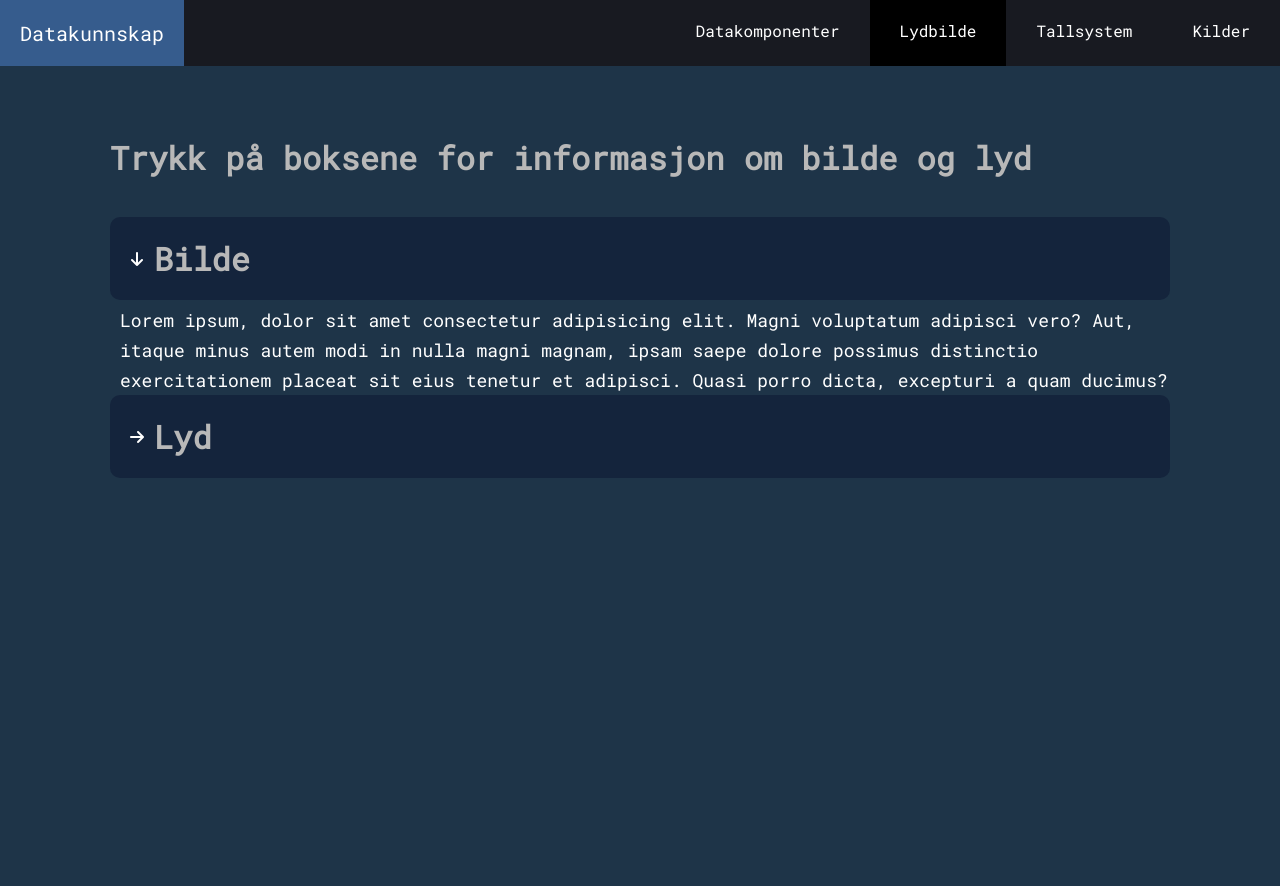
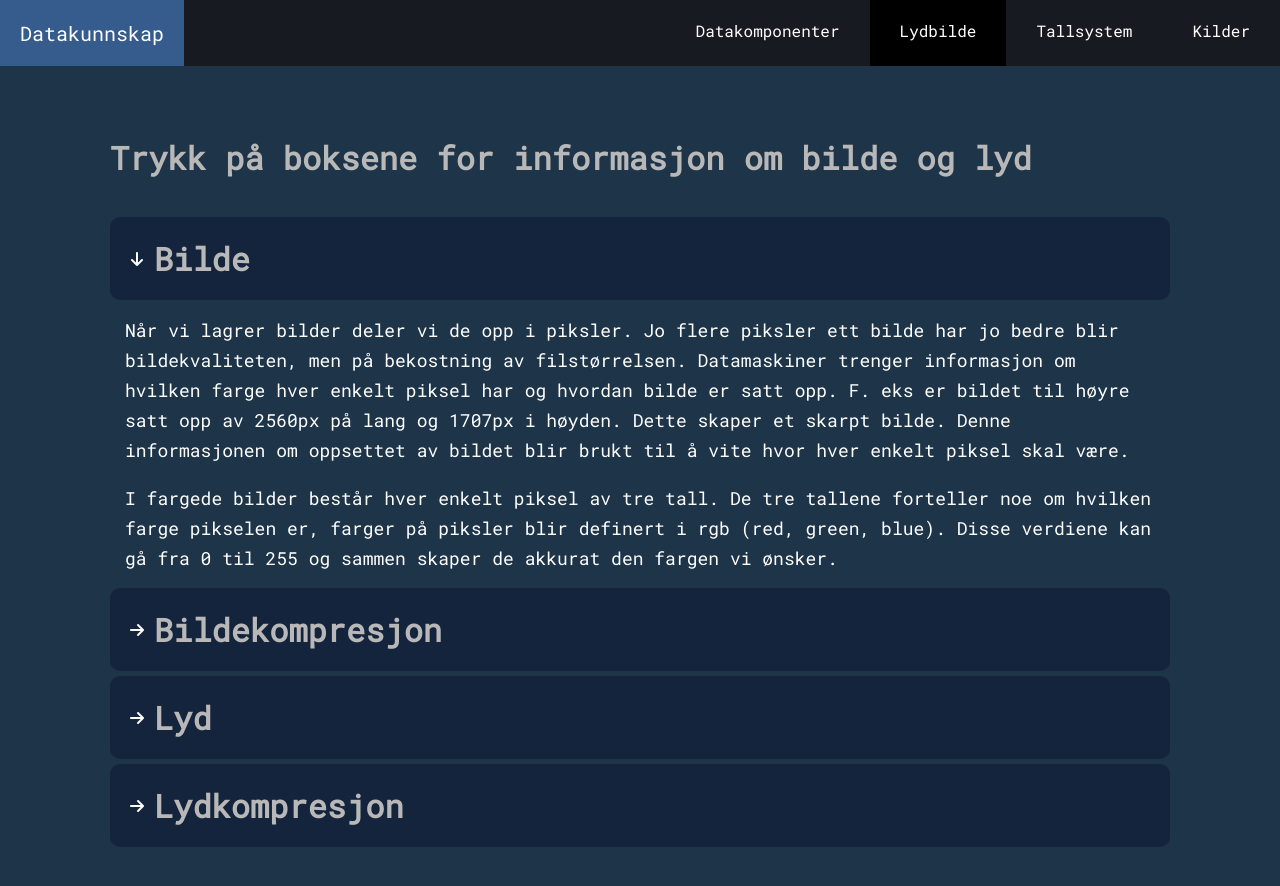
Before and after one commit to SaFeVik/Datakunnskap, a plain HTML site: page HTML/lyd-bilde.html in a window 1280 px wide. Both pictures are taken after a click on the element "Bilde". Before the commit the page ends 800 px from the top, so only its background shows below. Drawn offline with Linux system fonts and the light colour scheme.

Commit message:
bildetekst osv

```diff
--- a/CSS/lyd-bilde.css
+++ b/CSS/lyd-bilde.css
@@ -1,13 +1,10 @@
-main p{
-    margin-left: 10px;
-}
 
-.bilde h1, .lyd h1{
+.boks h1{
     margin: 0;
     display: inline;
     margin-left: 10px;
 }
-.bilde, .lyd{
+.boks{
     background-color: rgb(20, 36, 60);
     margin-bottom: 5px;
     padding: 20px;
@@ -15,21 +12,26 @@ main p{
     display: flex;
     align-items: center;
 }
-.bilde:hover, .lyd:hover{
+.boks:hover{
     cursor: pointer;
     background-color: rgb(17, 29, 47);
 }
 
-.bildetekst, .lydtekst{
+h2{
+    margin-block: 20px;
+}
+
+.tekst{
     display: none;
+    margin: 15px 15px;
 }
-.bildetekst.show, .lydtekst.show{
-    display: flex;
+.tekst.show {
+    display: block;
 }
-.en, .to{
+.fa-arrow-right{
     color: white;
     transition: transform 0.2s cubic-bezier(0.17, 0.63, 1, 1.37);
 }
-.en.show, .to.show{
+.fa-arrow-right.show{
     transform: rotate(90deg);
 }
--- a/CSS/nav.css
+++ b/CSS/nav.css
@@ -16,7 +16,7 @@ main{
     padding: 20px;
 }
 
-h1, p, a{
+h1, h2, p, a{
     font-family: 'League Gothic', sans-serif;
     font-family: 'Roboto Mono', monospace;
 }
@@ -82,6 +82,9 @@ p{
     line-height: 30px;
     font-size: 18px;
 }
+h2{
+    color: #65c0f4;
+}
 
 
 
--- a/HTML/lyd-bilde.html
+++ b/HTML/lyd-bilde.html
@@ -28,26 +28,46 @@
     <main>
         <h1>Trykk på boksene for informasjon om bilde og lyd</h1>
         <br>
-        <div class="bilde">
+        <div class="bilde boks">
             <i class="fa-solid fa-arrow-right en"></i><h1>Bilde</h1>
         </div>
-        <div class="bildetekst">
-            <p>Lorem ipsum, dolor sit amet consectetur adipisicing elit. Magni voluptatum adipisci vero? Aut, itaque minus autem modi in nulla magni magnam, ipsam saepe dolore possimus distinctio exercitationem placeat sit eius tenetur et adipisci. Quasi porro dicta, excepturi a quam ducimus?</p>
+        <div class="bildetekst tekst">
+            <p>Når vi lagrer bilder deler vi de opp i piksler. Jo flere piksler ett bilde har jo bedre blir bildekvaliteten, men på bekostning av filstørrelsen. Datamaskiner trenger informasjon om hvilken farge hver enkelt piksel har og hvordan bilde er satt opp. F. eks er bildet til høyre satt opp av 2560px på lang og 1707px i høyden. Dette skaper et skarpt bilde. Denne informasjonen om oppsettet av bildet blir brukt til å vite hvor hver enkelt piksel skal være.</p>
+            <br>
+            <p>I fargede bilder består hver enkelt piksel av tre tall. De tre tallene forteller noe om hvilken farge pikselen er, farger på piksler blir definert i rgb (red, green, blue). Disse verdiene kan gå fra 0 til 255 og sammen skaper de akkurat den fargen vi ønsker.</p>
+        </div>
+
+        <div class="bilde-kompresjon boks">
+            <i class="fa-solid fa-arrow-right to"></i><h1>Bildekompresjon</h1>
+        </div>
+        <div class="bilde-kompresjontekst tekst">
+            <p>Bilder kan komprimeres på to måter. Tapsfri kompresjon og destruktiv kompresjon. Vi komprimerer mediefiler på grunn av at de ofte tar stor plass.</p>
+
+            <h2>Tapsfri kompresjon</h2>
+            <p>Tapsfri kompresjon komprimerer bildet uten at det går utover kvaliteten. Det vil si at bildet kan gjenskapes helt likt etter komprimeringen. Under tapsfri kompresjon omskrives piksler på rad med samme farge til mindre koder. På for eksempel et bilde med en hvit strek langs toppen der pikslene er lagret som: (255, 255, 255), (255,255, 255), (255, 255, 255) ... vil det heller stå 3 x (255, 255, 255). Det vil altså stå antallet hvite piksler på raden, oppfulgt av fargekoden for hvite piksler. Dette vil redusere koden som trengs for å produsere bildet, og samtidig, gjenskape bildet med 100% likhet.</p>
+
+            <h2>Destruktiv kompresjon</h2>
+            <p>Destruktiv kompresjon brukes ofte hos bilder ettersom det ofte ikke er mange like bildepunkter etter hverandre. Et øye klarer ikke å fange opp alle pikslene på et bilde. Derfor funker det å bruke destruktiv kompresjon på bilder. Under destruktiv kompresjon blir bildet først delt inn i mindre ruter, og antallet farger blir redusert. Altså, farger som ser like ut blir satt til å være den samme. Når noen da ser på bildet fra vanlig avstand vil de ikke kunne se at bildet er komprimert.</p>
 
         </div>
 
-        <div class="lyd">
-            <i class="fa-solid fa-arrow-right to"></i><h1>Lyd</h1>
+        <div class="lyd boks">
+            <i class="fa-solid fa-arrow-right tre"></i><h1>Lyd</h1>
         </div>
-        <div class="lydtekst">
+        <div class="lydtekst tekst">
             <p>Lorem ipsum, dolor sit amet consectetur adipisicing elit. Magni voluptatum adipisci vero? Aut, itaque minus autem modi in nulla magni magnam, ipsam saepe dolore possimus distinctio exercitationem placeat sit eius tenetur et adipisci. Quasi porro dicta, excepturi a quam ducimus?</p>
+        </div>
 
+        <div class="lyd-kompresjon boks">
+            <i class="fa-solid fa-arrow-right fire"></i><h1>Lydkompresjon</h1>
+        </div>
+        <div class="lyd-kompresjontekst tekst">
+            <p>Lorem ipsum, dolor sit amet consectetur adipisicing elit. Magni voluptatum adipisci vero? Aut, itaque minus autem modi in nulla magni magnam, ipsam saepe dolore possimus distinctio exercitationem placeat sit eius tenetur et adipisci. Quasi porro dicta, excepturi a quam ducimus?</p>
         </div>
 
     </main>
     <script>
         const burgerEl = document.querySelector('.fa-bars')
-
         const navEl = document.querySelector('.nav')
         const burEl = document.querySelector('.bur')
 
@@ -58,33 +78,41 @@
         burEl.classList.toggle('show')
         }
 
-
         const bildeEl = document.querySelector('.bilde')
         const bildetekstEl = document.querySelector('.bildetekst')
+        const bildekompresjonEl = document.querySelector('.bilde-kompresjon')
+        const bildekompresjontekstEl = document.querySelector('.bilde-kompresjontekst')
 
         const lydEl = document.querySelector('.lyd')
         const lydtekstEl = document.querySelector('.lydtekst')
+        const lydkompresjonEl = document.querySelector('.lyd-kompresjon')
+        const lydkompresjontekstEl = document.querySelector('.lyd-kompresjontekst')
 
-        const arrow1El = document.querySelector('.en')
-        const arrow2El = document.querySelector('.to')
+        const penEl = document.querySelector('.en')
+        const ptoEl = document.querySelector('.to')
+        const ptreEl = document.querySelector('.tre')
+        const pfireEl = document.querySelector('.fire')
 
-        bildeEl.addEventListener('click', showBil)
-        bildeEl.addEventListener('click', showArr)
+        bildeEl.addEventListener('click', showBilAen)
+        bildekompresjonEl.addEventListener('click', showBilAto)
+        lydEl.addEventListener('click', showLydAtre)
+        lydkompresjonEl.addEventListener('click', showLydAfire)
 
-        lydEl.addEventListener('click', showLyd)
-        lydEl.addEventListener('click', showRow)
-
-        function showBil(){
+        function showBilAen(){
         bildetekstEl.classList.toggle('show')
+        penEl.classList.toggle('show')
         }
-        function showLyd(){
+        function showBilAto(){
+        bildekompresjontekstEl.classList.toggle('show')
+        ptoEl.classList.toggle('show')
+        }
+        function showLydAtre(){
         lydtekstEl.classList.toggle('show')
+        ptreEl.classList.toggle('show')
         }
-        function showArr(){
-        arrow1El.classList.toggle('show')
-        }
-        function showRow(){
-        arrow2El.classList.toggle('show')
+        function showLydAfire(){
+        lydkompresjontekstEl.classList.toggle('show')
+        pfireEl.classList.toggle('show')
         }
     </script>
 </body>
```
Also changed, not shown: HTML/Komponenter/grafikkort.html (+1 -2 lines).
